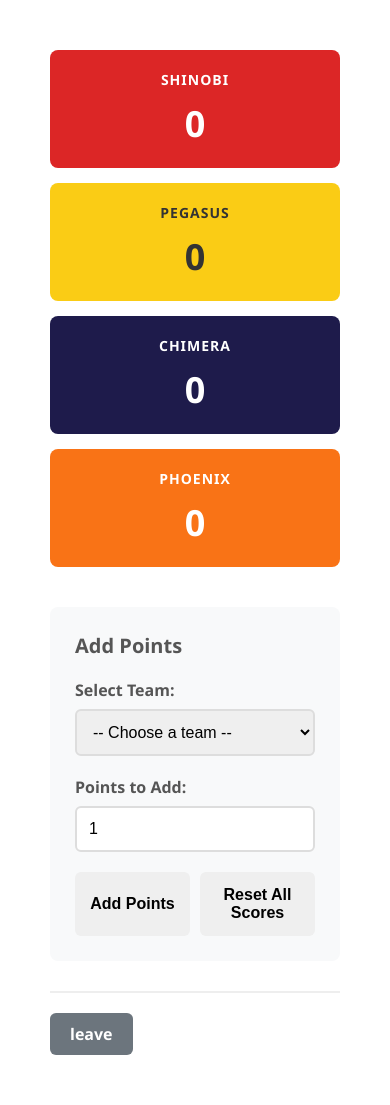
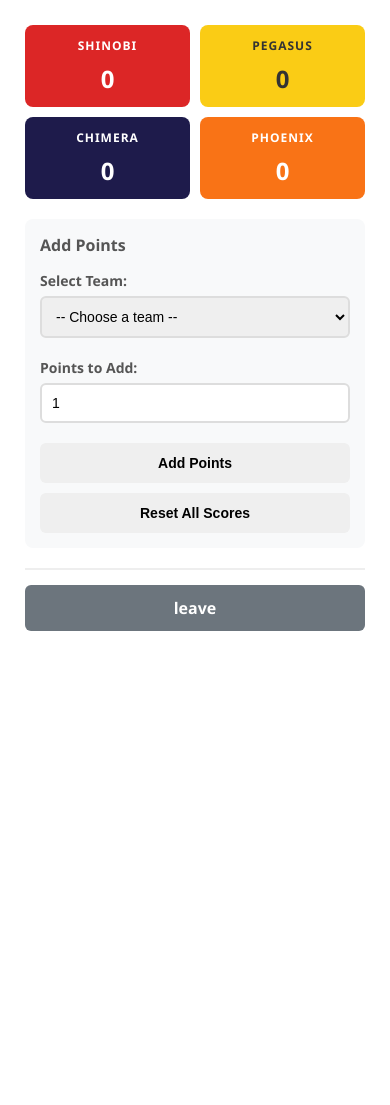
Before and after one commit to bright4Pres/intramuralsscoretracker, a Django app: template scoretracker/scoring/templates/admin_dashboard.html in a window 390 px wide. After the commit the page ends 631 px from the top, so only its background shows below. Run offline with Django 5.2, Linux system fonts and the light colour scheme; the template is opened without the code that fills it, so the values that code supplies are empty.

Commit message:
better updater

```diff
--- a/scoretracker/scoring/templates/admin_dashboard.html
+++ b/scoretracker/scoring/templates/admin_dashboard.html
@@ -179,6 +179,131 @@
             background-color: #5a6268;
             text-decoration: none;
         }
+
+        /* Tablet responsiveness */
+        @media (max-width: 768px) {
+            body {
+                padding: 15px;
+            }
+
+            .container {
+                padding: 20px;
+            }
+
+            h1 {
+                font-size: 24px;
+                margin-bottom: 20px;
+            }
+
+            .current-scores {
+                grid-template-columns: repeat(2, 1fr);
+                gap: 12px;
+                margin-bottom: 30px;
+            }
+
+            .score-card {
+                padding: 15px;
+            }
+
+            .score-card .points {
+                font-size: 28px;
+            }
+
+            .form-section {
+                padding: 20px;
+            }
+
+            .form-section h2 {
+                font-size: 18px;
+            }
+
+            .button-group {
+                flex-direction: column;
+            }
+
+            button {
+                width: 100%;
+            }
+        }
+
+        /* Mobile responsiveness */
+        @media (max-width: 480px) {
+            body {
+                padding: 10px;
+            }
+
+            .container {
+                padding: 15px;
+                border-radius: 8px;
+            }
+
+            h1 {
+                font-size: 20px;
+                margin-bottom: 15px;
+            }
+
+            .current-scores {
+                grid-template-columns: 1fr 1fr;
+                gap: 10px;
+                margin-bottom: 20px;
+            }
+
+            .score-card {
+                padding: 12px;
+            }
+
+            .score-card h3 {
+                font-size: 12px;
+                margin-bottom: 8px;
+            }
+
+            .score-card .points {
+                font-size: 24px;
+            }
+
+            .form-section {
+                padding: 15px;
+                margin-bottom: 15px;
+            }
+
+            .form-section h2 {
+                font-size: 16px;
+                margin-bottom: 15px;
+            }
+
+            label {
+                font-size: 14px;
+                margin-bottom: 6px;
+            }
+
+            select, input[type="number"] {
+                padding: 10px;
+                font-size: 14px;
+            }
+
+            button {
+                padding: 12px;
+                font-size: 14px;
+            }
+
+            .link-section {
+                flex-direction: column;
+                gap: 15px;
+                margin-top: 20px;
+                padding-top: 15px;
+            }
+
+            .logout-btn {
+                width: 100%;
+                text-align: center;
+                padding: 12px;
+            }
+
+            .message {
+                font-size: 14px;
+                padding: 10px;
+            }
+        }
     </style>
 </head>
 <body>
```
Also changed, not shown: scoretracker/static/css/home.css (+157 -3 lines), scoretracker/static/js/home.js (+9 -0 lines).
